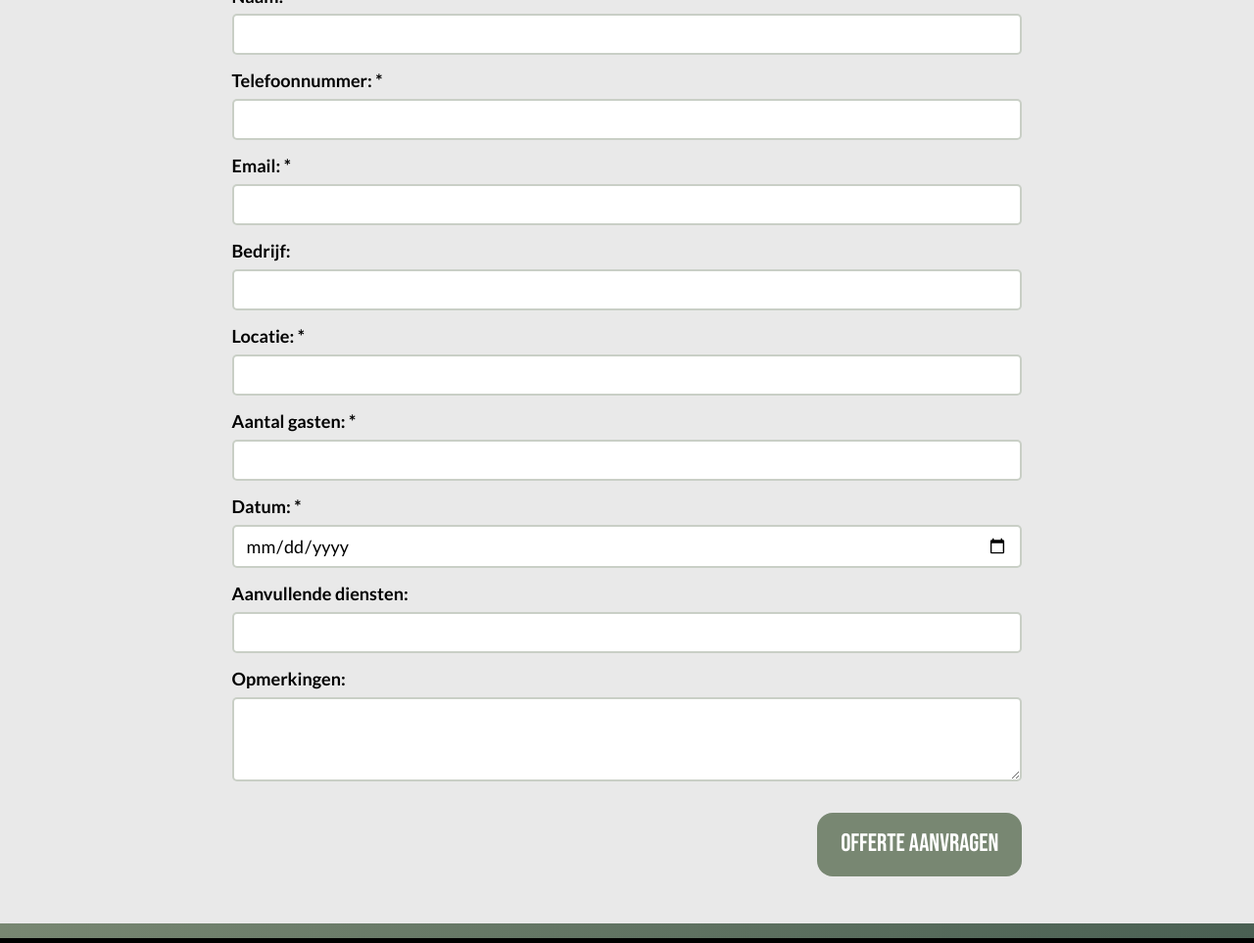
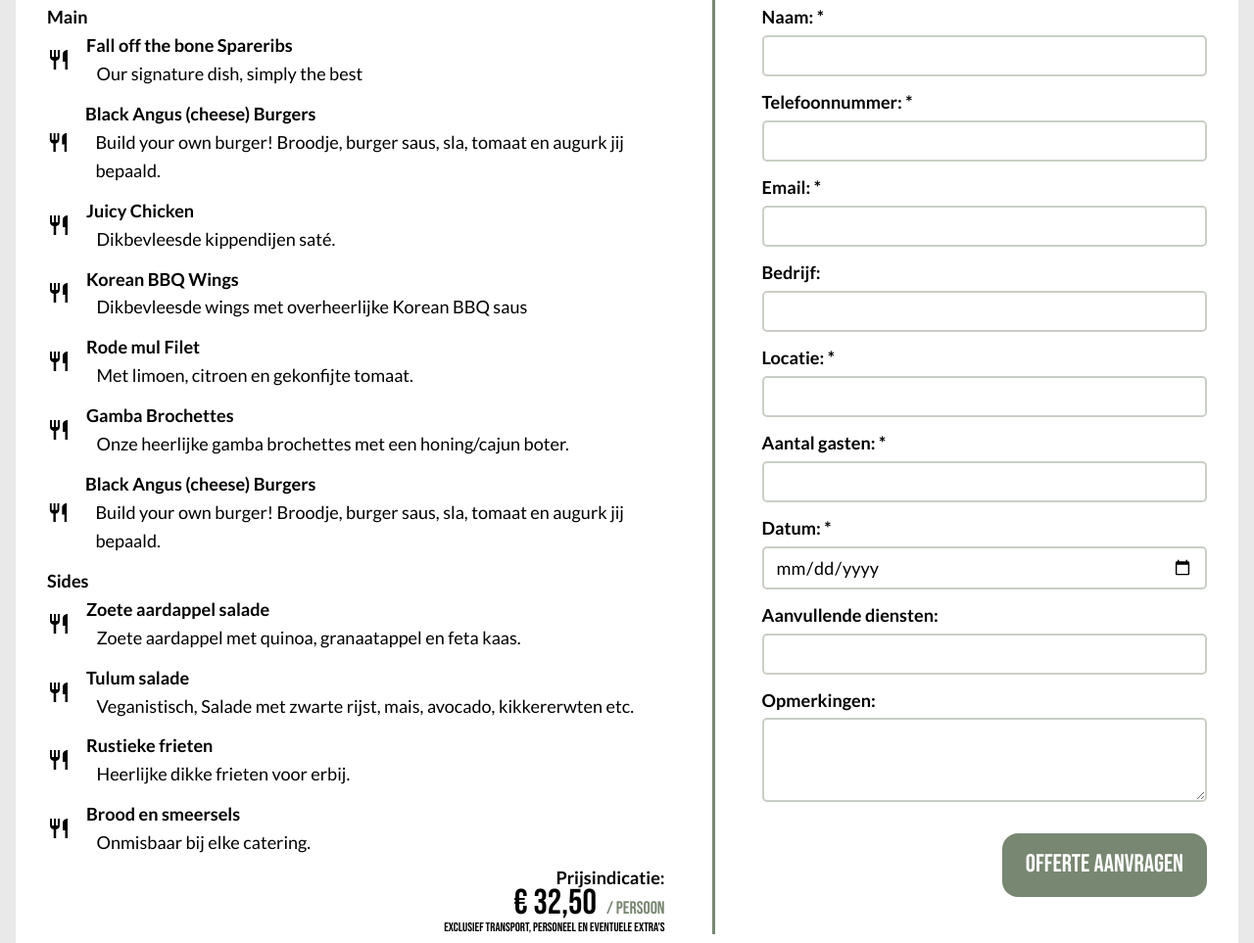
Before and after one commit to LodewijkXCII/newRibtasticBrothers, an Astro site: page /catering in a window 1280 px wide. Shown: the part 577-1540 px from the top of the page at 98% size. Built offline with nearby package versions, Linux system fonts and the light colour scheme; Astro itself is replaced by a stand-in of ours.

Commit message:
catering update

```diff
--- /dev/null
+++ b/src/components/Dish.astro
@@ -0,0 +1,13 @@
+---
+const { name, disc } = Astro.props;
+---
+
+<div class="menu-item">
+  <div class="menu-item__icon">
+    <img src="icons/restaurant_black_24dp.svg" alt="menu-item icon" />
+  </div>
+  <div class="menu-item__text">
+    <div class="menu-item__text--heading">{name}</div>
+    <div class="menu-item__text--body">{disc}</div>
+  </div>
+</div>
--- /dev/null
+++ b/src/dishes.json
@@ -0,0 +1,50 @@
+{
+  "Dishes": [
+    {
+      "name": "Fall off the bone Spareribs",
+      "disc": "Our signature dish, simply the best"
+    },
+    {
+      "name": "Black Angus (cheese) Burgers",
+      "disc": "Build your own burger! Broodje, burger saus, sla, tomaat en augurk jij bepaald."
+    },
+    {
+      "name": "Juicy Chicken",
+      "disc": "Dikbevleesde kippendijen saté."
+    },
+    {
+      "name": "Korean BBQ Wings",
+      "disc": "Dikbevleesde wings met overheerlijke Korean BBQ saus"
+    },
+    {
+      "name": "Rode mul Filet",
+      "disc": "Met limoen, citroen en gekonfijte tomaat."
+    },
+    {
+      "name": "Gamba Brochettes",
+      "disc": "Onze heerlijke gamba brochettes met een honing/cajun boter."
+    },
+    {
+      "name": "Black Angus (cheese) Burgers",
+      "disc": "Build your own burger! Broodje, burger saus, sla, tomaat en augurk jij bepaald."
+    }
+  ],
+  "Sides": [
+    {
+      "name": "Zoete aardappel salade",
+      "disc": "Zoete aardappel met quinoa, granaatappel en feta kaas."
+    },
+    {
+      "name": "Tulum salade",
+      "disc": "Veganistisch, Salade met zwarte rijst, mais, avocado, kikkererwten etc."
+    },
+    {
+      "name": "Rustieke frieten",
+      "disc": "Heerlijke dikke frieten voor erbij."
+    },
+    {
+      "name": "Brood en smeersels",
+      "disc": "Onmisbaar bij elke catering."
+    }
+  ]
+}
--- a/src/pages/catering.astro
+++ b/src/pages/catering.astro
@@ -1,5 +1,8 @@
 ---
 import Layout from "../layouts/Layout.astro";
+import Dish from "../components/Dish.astro";
+
+import dishes from "../dishes.json";
 ---
 
 <Layout title="Catering | The Ribtastic Brothers">
@@ -9,7 +12,7 @@ import Layout from "../layouts/Layout.astro";
       <p class="subtitle">Inclusief geweldige service en contact</p>
     </section>
 
-    <section class="container wrapper">
+    <section class="container">
       <h2>Stel je menu samen</h2>
 
       <div class="selection-card">
@@ -19,10 +22,31 @@ import Layout from "../layouts/Layout.astro";
         </div>
         <div class="selection-card__body">
           <div class="selection-card__menu">
-            <h4>Menu</h4>
+            <h3>Menu</h3>
+            <h4>Main</h4>
+            {
+              dishes.Dishes.map((dish) => (
+                <Dish name={dish.name} disc={dish.disc} />
+              ))
+            }
+            <h4>Sides</h4>
+            {
+              dishes.Sides.map((dish) => (
+                <Dish name={dish.name} disc={dish.disc} />
+              ))
+            }
+
+            <div class="selection-card__menu--price">
+              <h4>Prijsindicatie:</h4>
+              <span class="price">&euro; 32,50</span>
+              <span class="person">/ Persoon</span>
+              <div class="small">
+                Exclusief transport, personeel en eventuele extra's
+              </div>
+            </div>
           </div>
           <div class="selection-card__info">
-            <h4>Gegevens</h4>
+            <h3>Gegevens</h3>
             <form action="" autocomplete="off">
               <div class="input-wrapper">
                 <label for="name">Naam: *</label>
--- /dev/null
+++ b/src/styles/catering.scss
@@ -0,0 +1,59 @@
+.selection-card {
+  &__body {
+    border-radius: 1rem;
+    padding: 2rem;
+    background: #fff;
+    display: grid;
+    grid-template-columns: 3fr 2fr;
+    gap: 3rem;
+  }
+
+  &__menu {
+    border-right: 3px solid var(--clr-primary);
+    padding-right: 3rem;
+
+    &--price {
+      font-family: var(--ff-heading);
+      text-align: right;
+      line-height: 1;
+      h4 {
+        font-family: var(--ff-base);
+      }
+      .price {
+        font-size: var(--fs-600);
+      }
+      .person {
+        color: var(--clr-primary);
+        margin-left: 1ch;
+      }
+      .small {
+        font-size: var(--fs-300);
+      }
+    }
+  }
+  h3 {
+    margin-bottom: 0.5rem;
+  }
+}
+
+// DISHES SCSS
+.menu-item {
+  display: flex;
+  gap: 1rem;
+  margin-bottom: 0.75rem;
+
+  &__icon {
+    align-self: center;
+
+    img {
+      width: 24px;
+    }
+  }
+
+  &__text--heading {
+    font-weight: 700;
+  }
+  &__text--body {
+    margin-left: 1ch;
+  }
+}
--- a/src/styles/style.scss
+++ b/src/styles/style.scss
@@ -6,6 +6,7 @@
 @import "./navbar.scss";
 @import "./footer.scss";
 @import "./input.scss";
+@import "./catering.scss";
 
 :root {
   --clr-text: hsl(0, 0%, 0%);
```
Also changed, not shown: public/icons/restaurant_black_24dp.svg (added).
